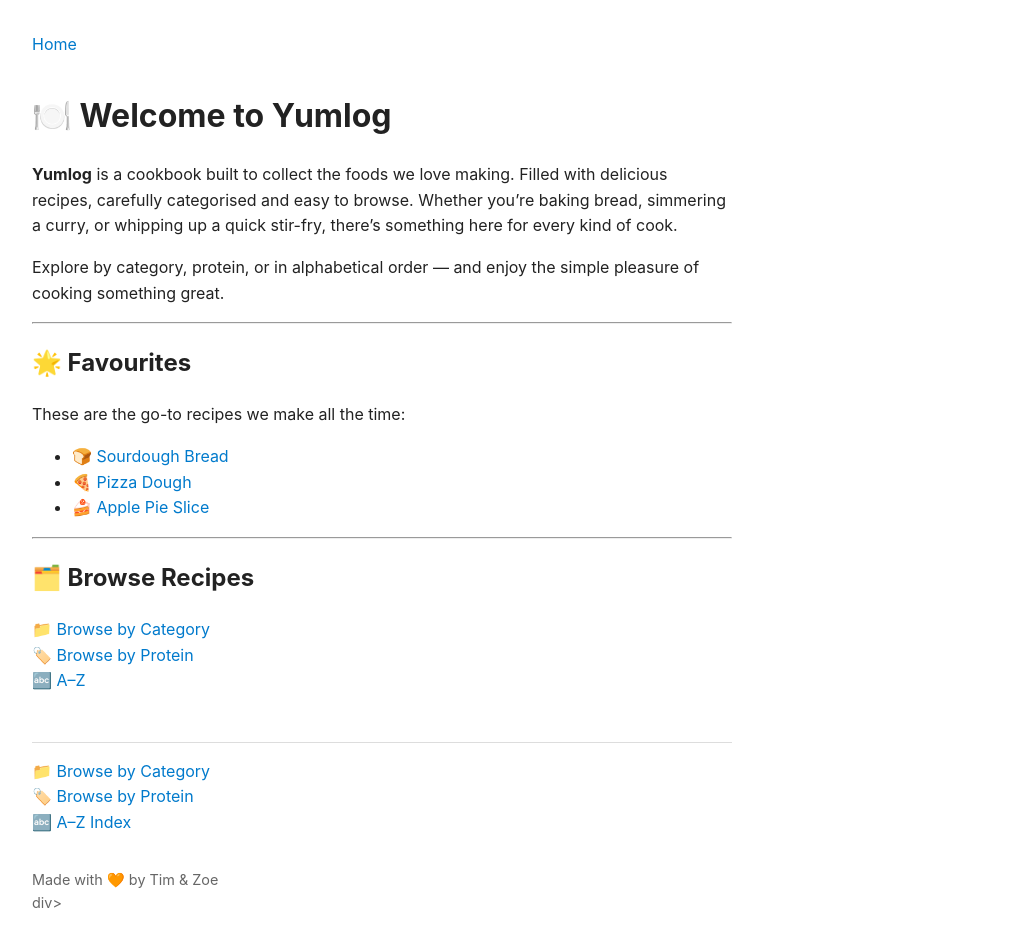
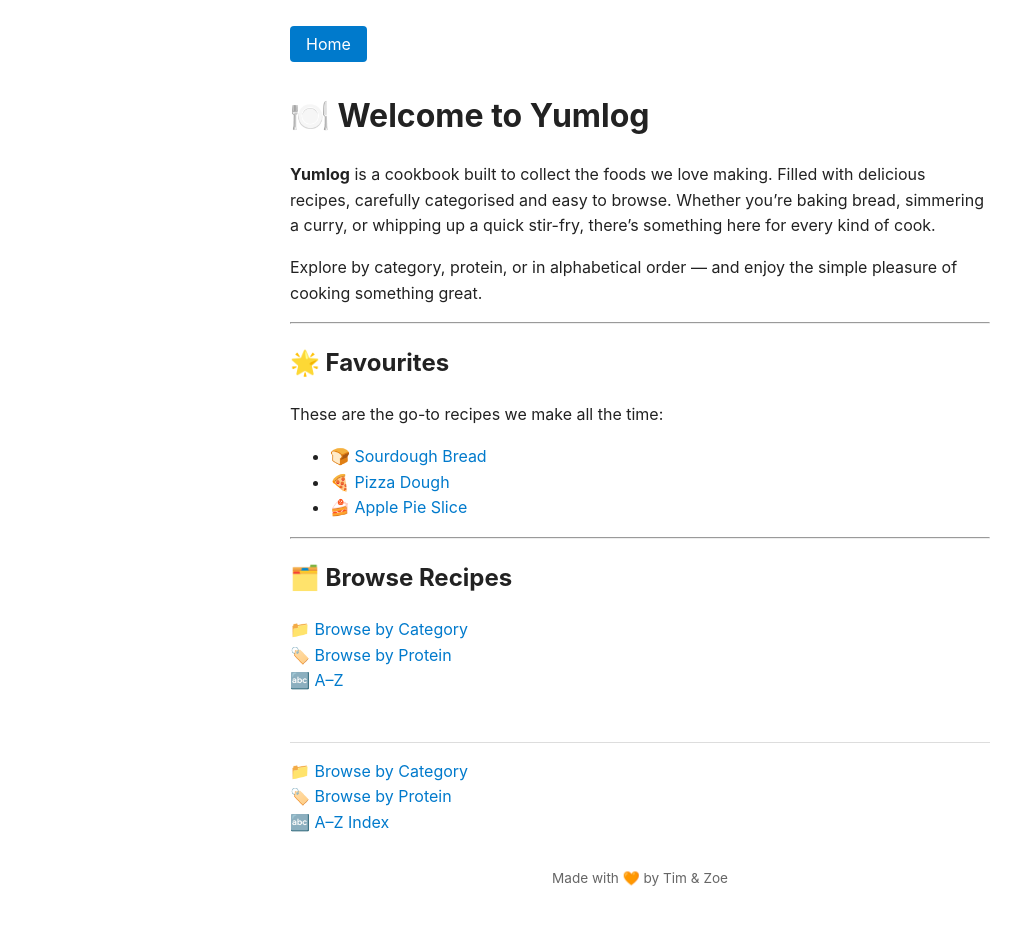
Before and after one commit to Tim-Claessen/yumlog, a Jekyll site: the page built from index.md, in a window 1280 px wide. Shown: the whole page, without its empty margins (0-1021 px from the left). Built offline with Jekyll 4.4.1, drawn with Linux system fonts in a browser that asks for light colours; after the commit the page ends 921 px from its top, so only the background shows below that.

Commit message:
Update default.html

```diff
--- a/_layouts/default.html
+++ b/_layouts/default.html
@@ -4,28 +4,38 @@
   <title>{{ page.title | default: site.title }}</title>
   <meta name="viewport" content="width=device-width, initial-scale=1.0">
   <style>
-        body {
+    :root {
+      color-scheme: light dark;
+    }
+
+    body {
       font-family: -apple-system, BlinkMacSystemFont, "Segoe UI", Roboto, "Helvetica Neue", sans-serif;
-      margin: 2rem;
+      margin: 2rem auto;
+      padding: 0 1rem;
       max-width: 700px;
       line-height: 1.6;
+      background-color: #fff;
       color: #222;
-      background-color: #fff;
       transition: background-color 0.3s ease, color 0.3s ease;
     }
+
     h1, h2, h3 {
       color: #222;
     }
+
     a {
       color: #007acc;
       text-decoration: none;
     }
+
     a:hover {
       text-decoration: underline;
     }
+
     nav {
       margin-bottom: 2rem;
     }
+
     footer {
       margin-top: 3rem;
       padding-top: 1rem;
@@ -33,10 +43,14 @@
       font-size: 0.9rem;
       color: #666;
     }
-    footer .credit {
-        margin-top: 1rem
-        font-size: 0.85rem;
-    button.home-btn {
+
+    footer .signoff {
+      margin-top: 1rem;
+      font-size: 0.85rem;
+      text-align: center;
+    }
+
+    .home-btn {
       background-color: #007acc;
       color: white;
       border: none;
@@ -46,38 +60,37 @@
       font-size: 1rem;
       text-decoration: none;
     }
-    button.home-btn:hover {
+
+    .home-btn:hover {
       background-color: #005fa3;
     }
 
-    /* Dark mode styles */
     @media (prefers-color-scheme: dark) {
       body {
+        background-color: #121212;
         color: #ddd;
-        background-color: #121212;
       }
+
       h1, h2, h3 {
         color: #ddd;
       }
+
       a {
         color: #66aaff;
       }
-      a:hover {
-        text-decoration: underline;
-      }
+
       footer {
         border-top-color: #444;
         color: #bbb;
       }
-      button.home-btn {
+
+      .home-btn {
         background-color: #3399ff;
         color: white;
       }
-      button.home-btn:hover {
+
+      .home-btn:hover {
         background-color: #1a73e8;
-      }
-      nav {
-        margin-bottom: 2rem;
       }
     }
   </style>
@@ -97,7 +110,7 @@
       <li>🔤 <a href="{{ '/indexes/alphabet' | relative_url }}">A–Z Index</a></li>
     </ul>
   </nav>
-  <div class="signoff">Made with 🧡 by Tim &amp; Zoe</div>div>
+  <div class="signoff">Made with 🧡 by Tim &amp; Zoe</div>
   </footer>
 </body>
 </html>
```
